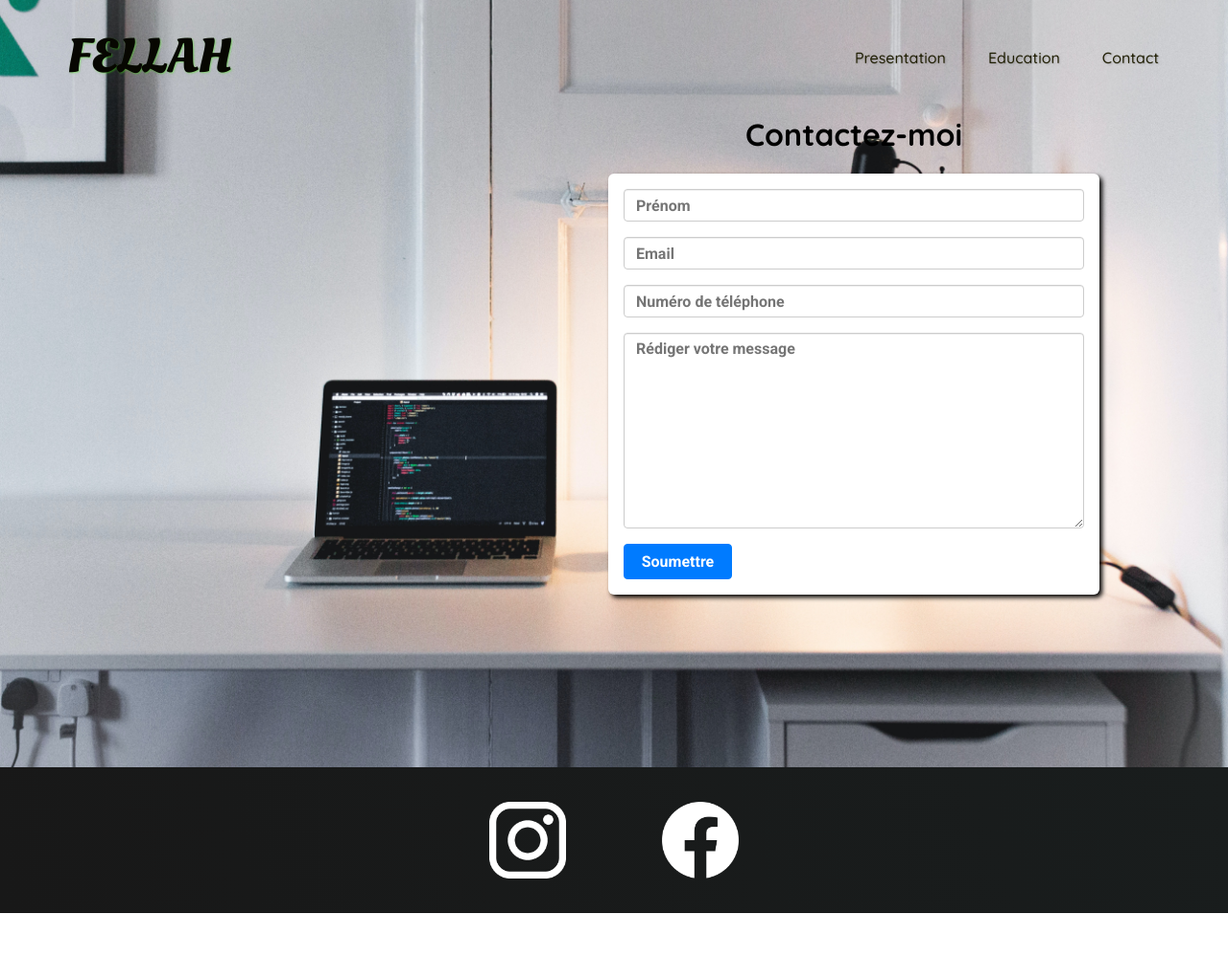
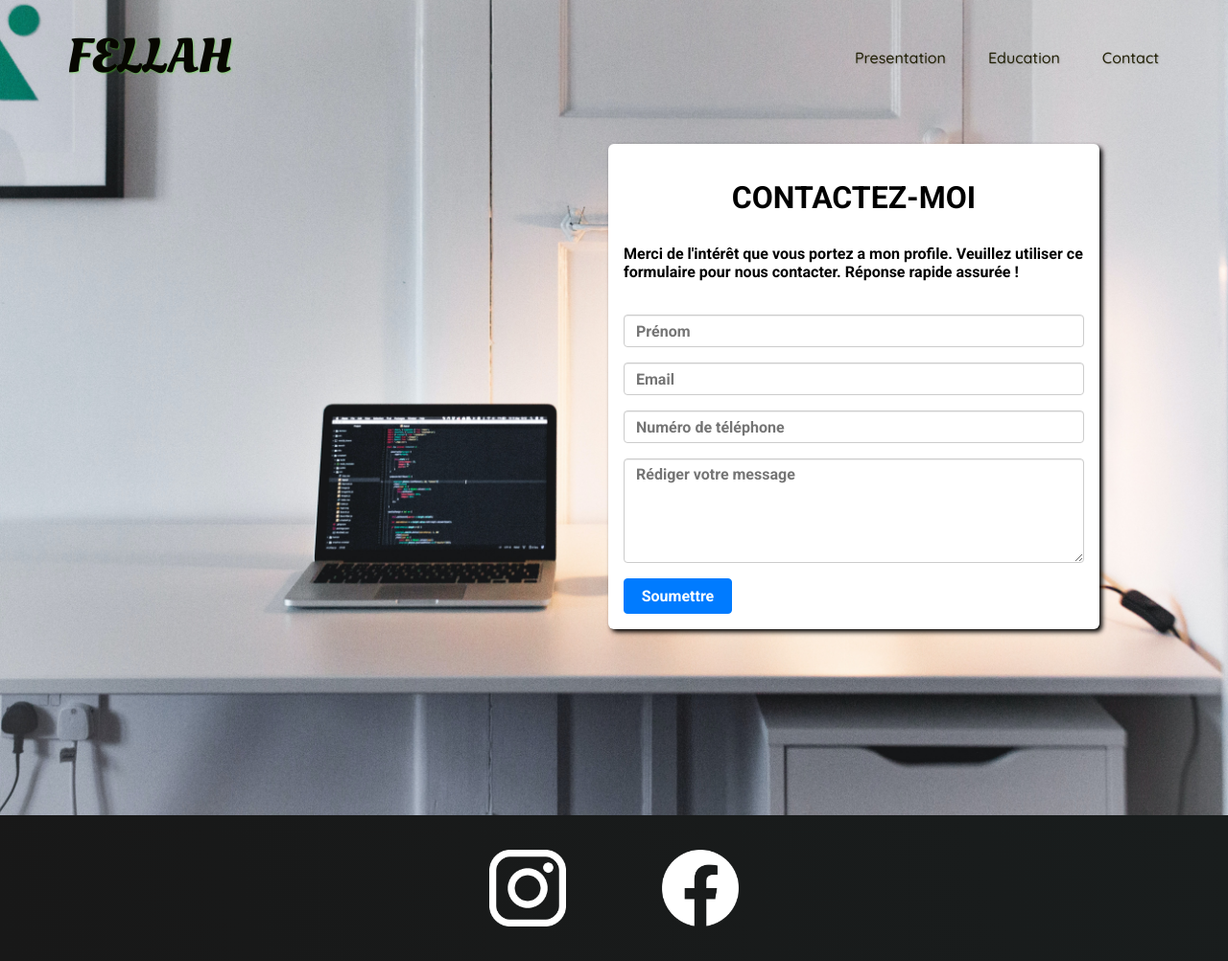
Before and after one commit to FellahAbdel/web-portfolio, a PHP site: page /contact.html in a window 1280 px wide; the page is wider, and only the part inside the window is pictured. Shown: that part at 96% size. Before the commit the page ends 952 px from the top of that part, so only its background shows below. Run offline with PHP 8.4, Linux system fonts and the light colour scheme.

Commit message:
Always working on the form page

```diff
--- a/assets/css/contact.css
+++ b/assets/css/contact.css
@@ -13,14 +13,17 @@ main {
   /* width: 30rem; */
   /* margin: 3rem auto; */
   background: url("/assets/images/projects/web3.jpg");
-  height: 800px;
+  height: 850px;
   background-position: center;
   background-size: cover;
 }
 
 h1 {
-  margin-top: 0;
   text-align: center;
+}
+
+p {
+  margin: 30px 0 35px 0;
 }
 
 form {
@@ -33,10 +36,9 @@ form {
   box-shadow: 3px 3px 5px black;
 }
 
-h1,
 form {
   position: relative;
-  top: 120px;
+  top: 150px;
   left: 250px;
 }
 
--- a/contact.html
+++ b/contact.html
@@ -31,8 +31,13 @@
       </nav>
     </header>
     <main>
-      <h1>Contactez-moi</h1>
+      <!-- <h1>Contactez-moi</h1> -->
       <form action="">
+        <h1>CONTACTEZ-MOI</h1>
+        <p>
+          Merci de l'intérêt que vous portez a mon profile. Veuillez utiliser ce
+          formulaire pour nous contacter. Réponse rapide assurée !
+        </p>
         <input type="text" name="user-name" id="surname" placeholder="Prénom" />
 
         <input type="email" id="email" name="user-email" placeholder="Email" />
@@ -48,7 +53,7 @@
           name=""
           id=""
           cols="30"
-          rows="10"
+          rows="5"
           placeholder="Rédiger votre message"
         ></textarea>
         <button>Soumettre</button>
```
